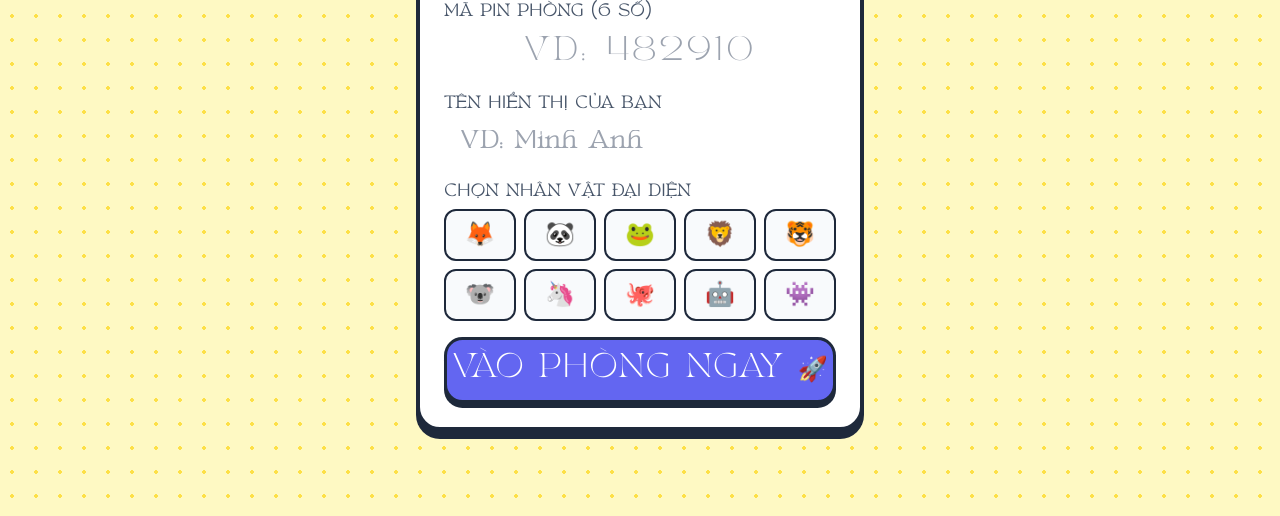
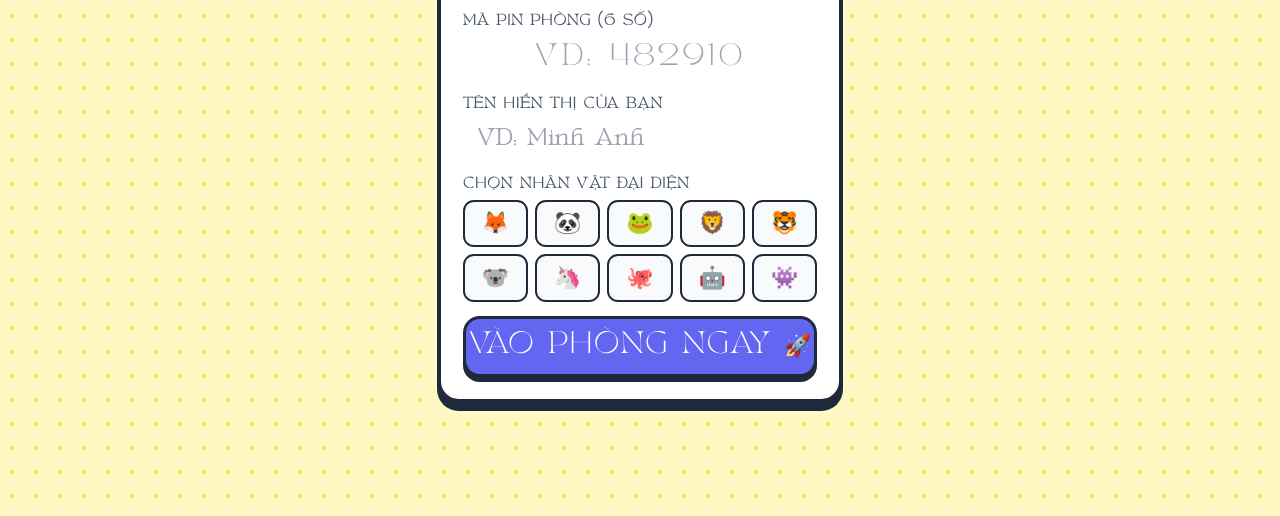
Before and after one commit to linhdepzai182-create/toonquiz-kahoot, a website: page play.html in a window 1280 px wide. Shown: the part 284-800 px from the top of the page. Drawn offline with nearby package versions, Linux system fonts and the light colour scheme.

Commit message:
Tune DFVN TAN TWINKLE font scale and line-height without changing layout

```diff
--- a/play.html
+++ b/play.html
@@ -18,16 +18,27 @@
       font-style: normal;
       font-display: swap;
     }
+    html {
+      font-size: 14px;
+    }
+    @media (min-width: 640px) {
+      html {
+        font-size: 14.5px;
+      }
+    }
     body, button, input, textarea, select {
       font-family: 'DFVN TAN TWINKLE', 'Nunito', sans-serif;
+      letter-spacing: 0.01em;
     }
     body {
+      line-height: 1.45;
       background-color: #FEF9C3;
       background-image: radial-gradient(#FDE047 2px, transparent 2px);
       background-size: 24px 24px;
     }
     h1, h2, h3, .font-toon {
       font-family: 'DFVN TAN TWINKLE', 'Fredoka', sans-serif;
+      line-height: 1.28;
     }
     .toon-card {
       border: 4px solid #1E293B;
```
Also changed, not shown: HrddQuiz.html (+13 -0 lines).
